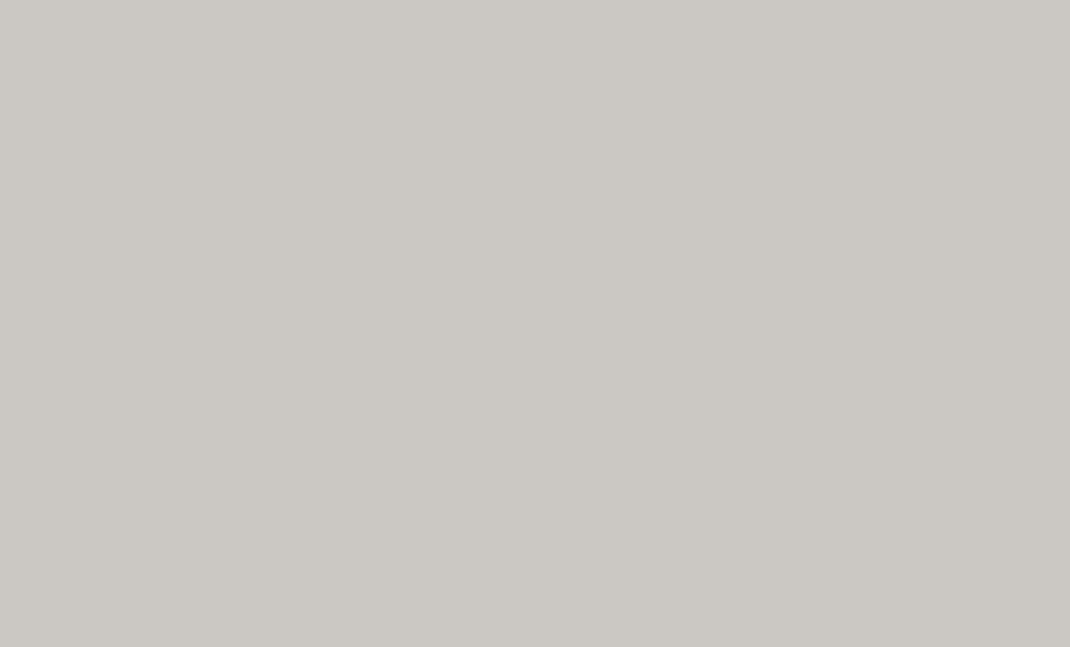
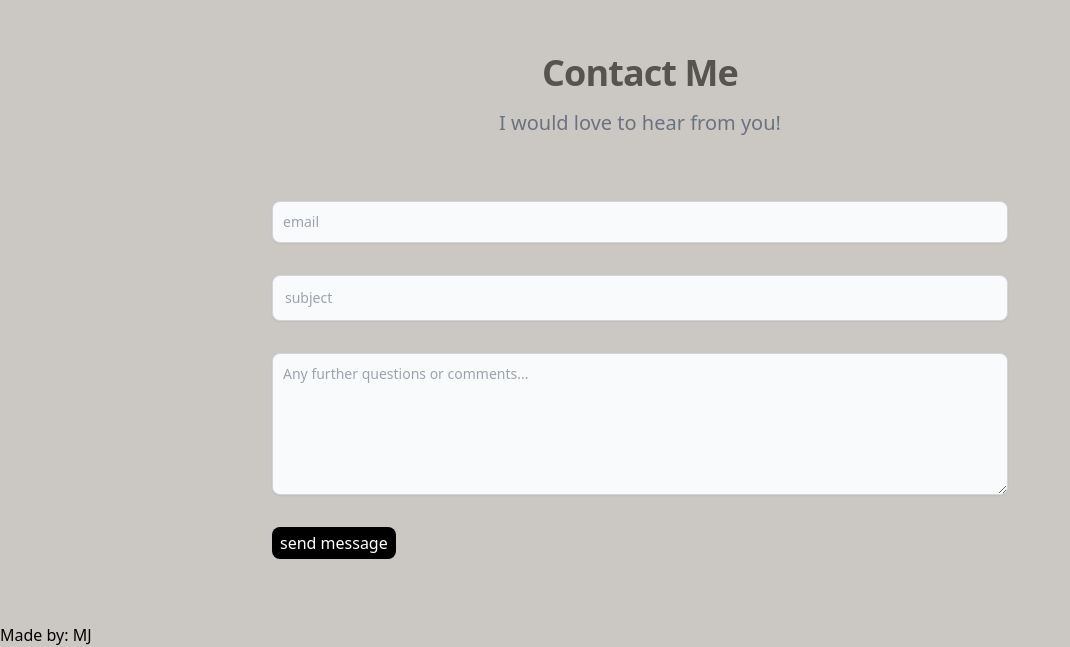
Before and after one commit to MjDukic/myreactPortfolio, a React (Vite) app: page / in a window 1280 px wide. Shown: the part 785-1432 px from the top of the page, without its empty margins (0-1070 px from the left). Before the commit the page ends 800 px from the top, so only its background shows below. Built offline with nearby package versions, Linux system fonts and the light colour scheme.

Commit message:
added to about, created contact with tailwinds support, started footer

```diff
--- a/src/App.jsx
+++ b/src/App.jsx
@@ -2,6 +2,8 @@ import { useState } from 'react'
 import React from 'react'
 import NavBar from './components/NavBar'
 import About from './components/About'
+import Contact from './components/Contact'
+import Footer from './components/Footer'
 
 // import { useState } from 'react'
 // import reactLogo from './assets/react.svg'
@@ -11,9 +13,20 @@ function App() {
 
   return (
     <div>
-      <NavBar />
-      <About />
+      <div>
+         <NavBar />
+      </div>
+      <div>
+        <About />
+      </div>
+      <div>
+        <Contact />
+      </div>
+      <div>
+        <Footer />
+      </div>
     </div>
+
   )
 }
 
--- a/src/components/About.jsx
+++ b/src/components/About.jsx
@@ -4,16 +4,16 @@ import React from "react";
 
 function About() {
     return (
-        <div className="about">
-            <section className="pt-20 pb-20 content-center">
+        <section id="about">
+            <div className="pt-20 pb-60 content-center">
                   <h1 className="text-center text-4xl font-bold text-stone-800 tracking-wide">
                       Hello, my name is Mirjana Dukic.
                   </h1>
-                  <p className=" pt-6 text-center text-2xl font-bold text-neutral-700 tracking-wide break-all">
+                  <p className="pt-6 text-center text-2xl font-bold text-neutral-700 tracking-wide break-all">
                         I am an aspiring full-stack developer, driven to learn and grow
                   </p>
-            </section>
-        </div>
+            </div>
+        </section>
     );
 };
 
--- /dev/null
+++ b/src/components/Contact.jsx
@@ -0,0 +1,55 @@
+import React from 'react';
+
+//guidance from tailwind components
+
+const Contact = () => {
+  return (
+    <section id="contact">
+      <div class="py-15 lg:py-16 px-4 mx-auto max-w-screen-md">
+        <h2 class="pt-60 mb-4 text-4xl tracking-tight font-extrabold text-center text-stone-600">
+          Contact Me
+        </h2>
+        <p class="mb-8 lg:mb-16 font-light text-center text-gray-500 sm:text-xl">
+          I would love to hear from you!
+        </p>
+        <form action="#" class="space-y-8">
+          <div>
+            <input
+              type="email"
+              id="email"
+              class="shadow-sm bg-gray-50 border border-gray-300 text-gray-900 text-sm rounded-lg focus:ring-primary-500 focus:border-primary-500 block w-full p-2.5 "
+              placeholder="email"
+              required
+            />
+          </div>
+          <div>
+            <input
+              type="text"
+              id="subject"
+              class="block p-3 w-full text-sm text-blue-500 bg-gray-50 rounded-lg border border-gray-300 shadow-sm focus:ring-primary-500 focus:border-primary-500 "
+              placeholder="subject"
+              required
+            />
+          </div>
+          <div class="sm:col-span-2">
+            <textarea
+              id="message"
+              rows="6"
+              class="block p-2.5 w-full text-sm text-gray-900 bg-gray-50 rounded-lg shadow-sm border border-gray-300 focus:ring-primary-500 focus:border-primary-500"
+              placeholder="Any further questions or comments..."
+            ></textarea>
+          </div>
+          <button
+            type="submit"
+            className="bg-black text-white px-2 py-1 rounded-lg mt-3 hover:bg-blue-600"
+          >
+            send message
+          </button>
+        </form>
+      </div>
+    </section>
+  );
+};
+
+
+export default Contact
--- /dev/null
+++ b/src/components/Footer.jsx
@@ -0,0 +1,9 @@
+import React from 'react';
+
+const Footer = () => {
+  return (
+    <div>Made by: MJ</div>
+  )
+};
+
+export default Footer;
--- a/src/components/NavBar.jsx
+++ b/src/components/NavBar.jsx
@@ -23,6 +23,7 @@ const NavBar = () => {
         <a onClick={handleNav} href="#contact">
           <li className="p-7 cursor-pointer hover:scale-110">CONTACT</li>
         </a>
+        {/* add resume */}
 
       </ul>
 
```
